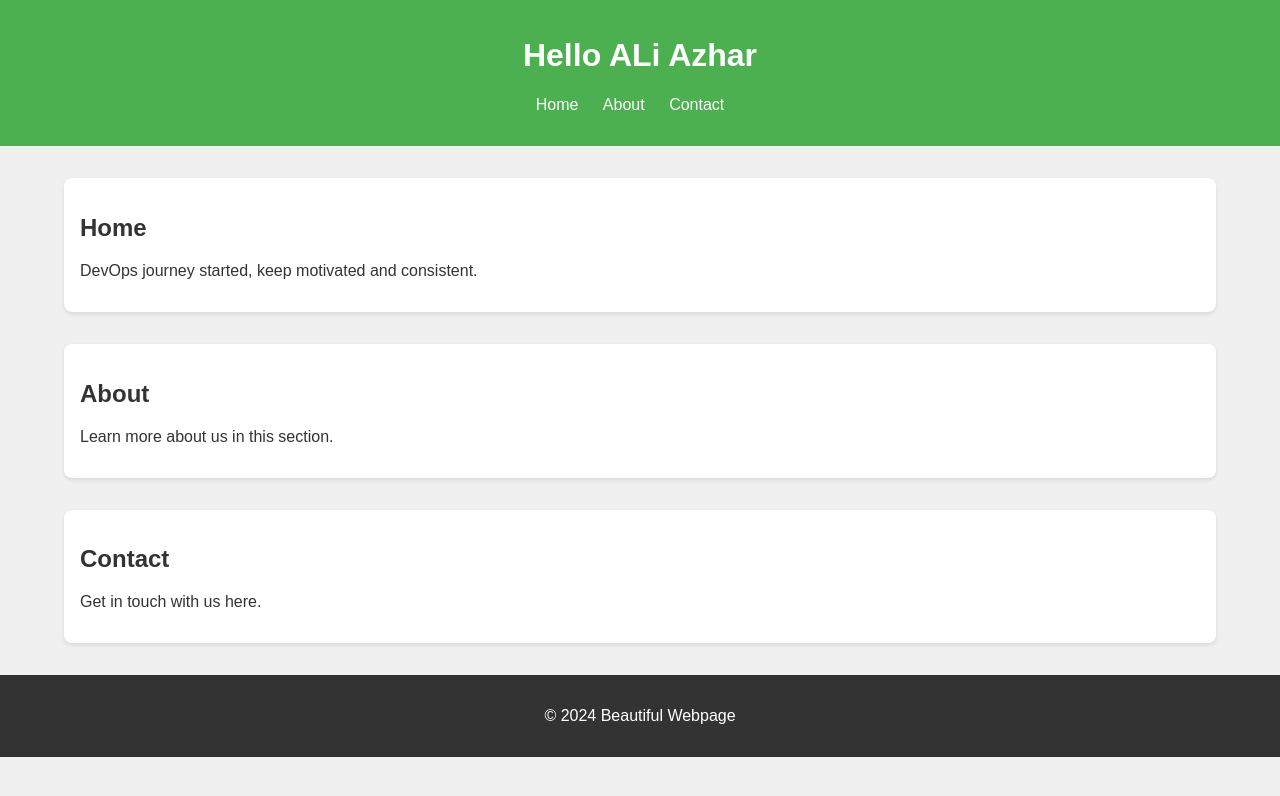
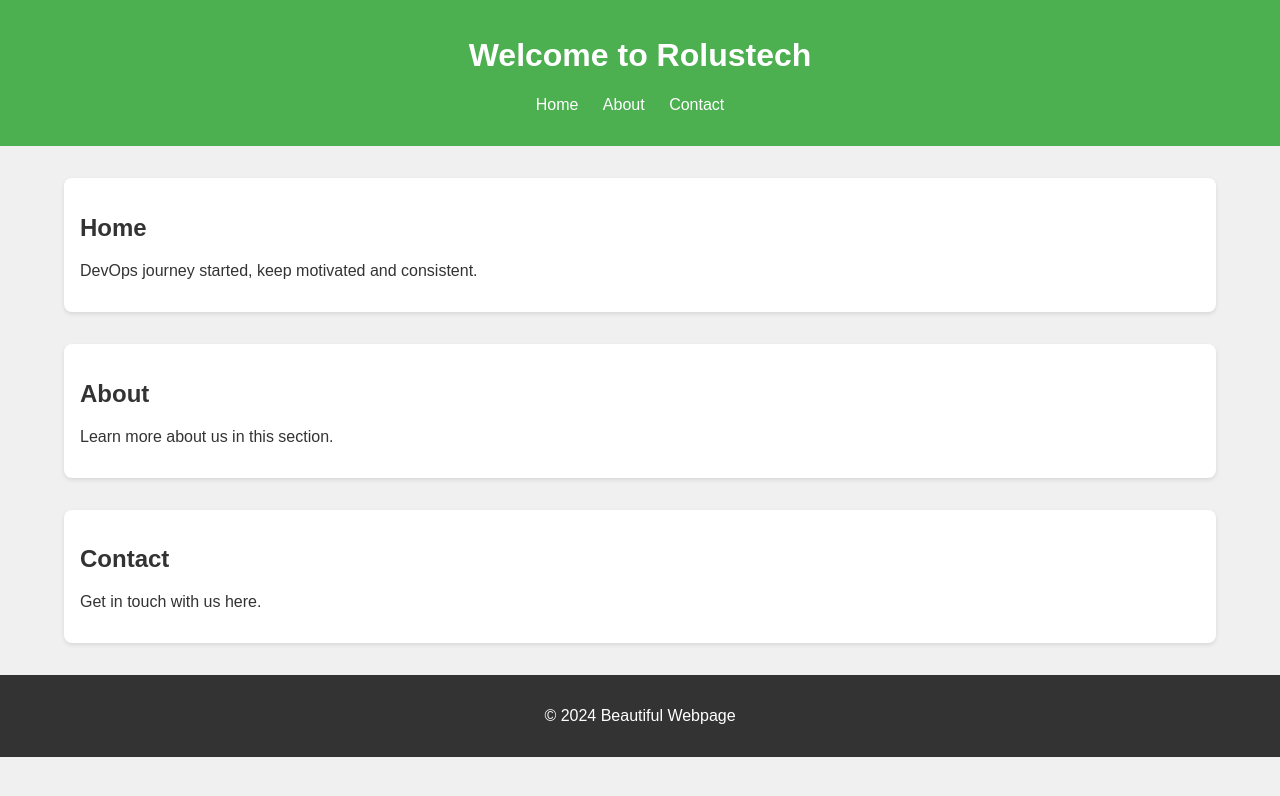
Before and after one commit to muhammadaliazhar/my-jenkins, a plain HTML site: page index.html in a window 1280 px wide. Drawn offline with Linux system fonts and the light colour scheme.

Commit message:
Update index.html

```diff
--- a/index.html
+++ b/index.html
@@ -1,7 +1,7 @@
 <!DOCTYPE html>
 <html>
 <head>
-    <title>Welcome to Rolustech</title>
+    <title>ALi Azhar DevOps Engineer</title>
     <style>
         body {
             font-family: Arial, sans-serif;
@@ -51,7 +51,7 @@
 </head>
 <body>
     <header>
-        <h1>Hello ALi Azhar</h1>
+        <h1>Welcome to Rolustech</h1>
         <nav>
             <ul>
                 <li><a href="#home">Home</a></li>
```
